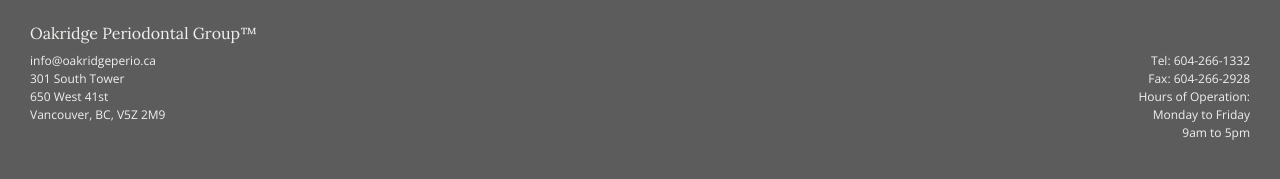
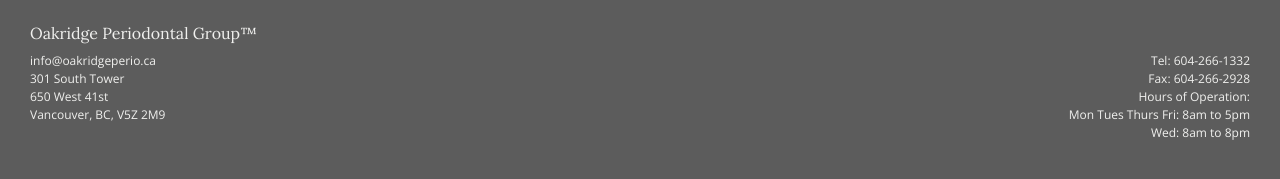
Before and after one commit to oakridgeperio/oakridgeperio.github.io, a Jekyll site: the page built from index.md, in a window 1280 px wide and 900 px high, scrolled down 1997 px. Shown: the part 712-891 px from the top of the window. Built offline with Jekyll 4.4.1, drawn with Linux system fonts in a browser that asks for light colours.

Commit message:
new hours

```diff
--- a/_includes/footer.html
+++ b/_includes/footer.html
@@ -15,8 +15,8 @@
         Tel: 604-266-1332<br>
         Fax: 604-266-2928<br>
         Hours of Operation:<br>
-        Monday to Friday<br>
-        9am to 5pm
+        Mon Tues Thurs Fri: 8am to 5pm<br>
+        Wed: 8am to 8pm<br>
       </p>
     </div>
   </div>
```
